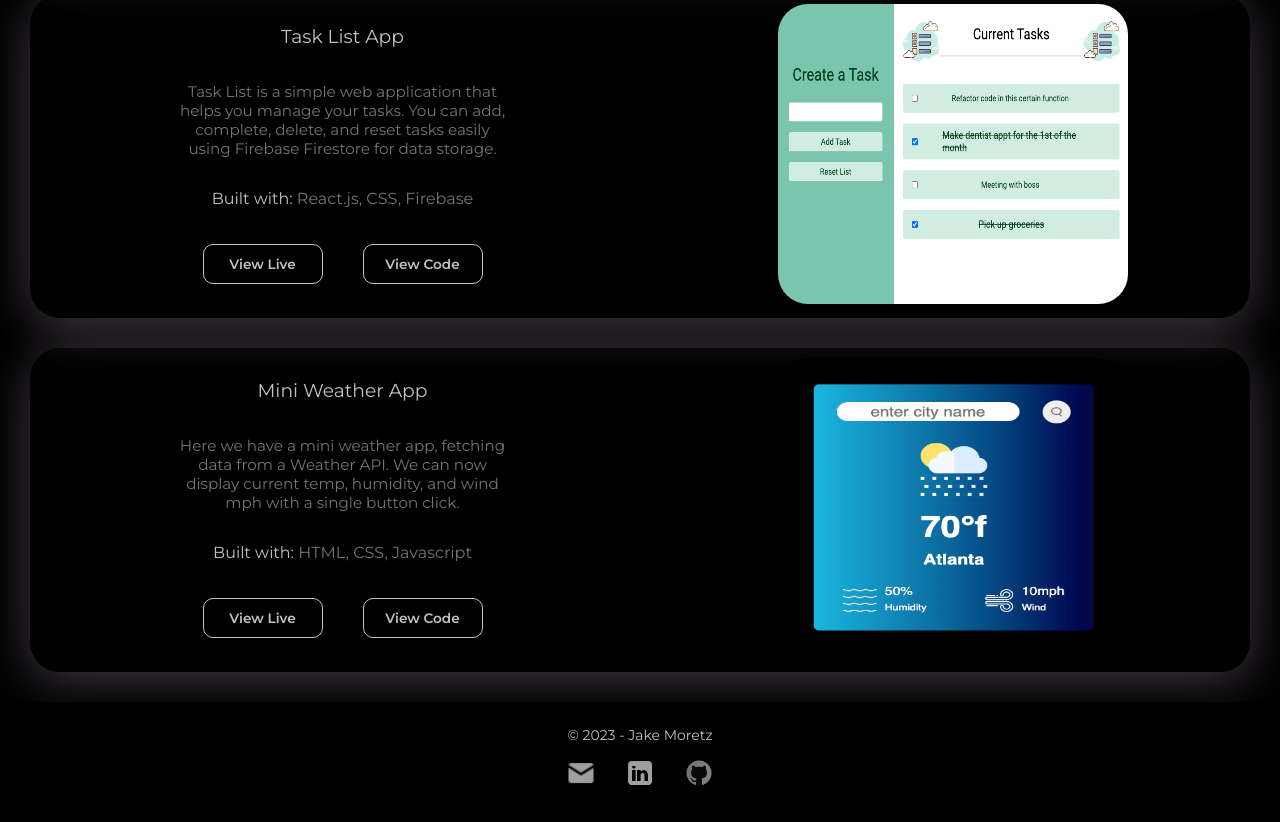
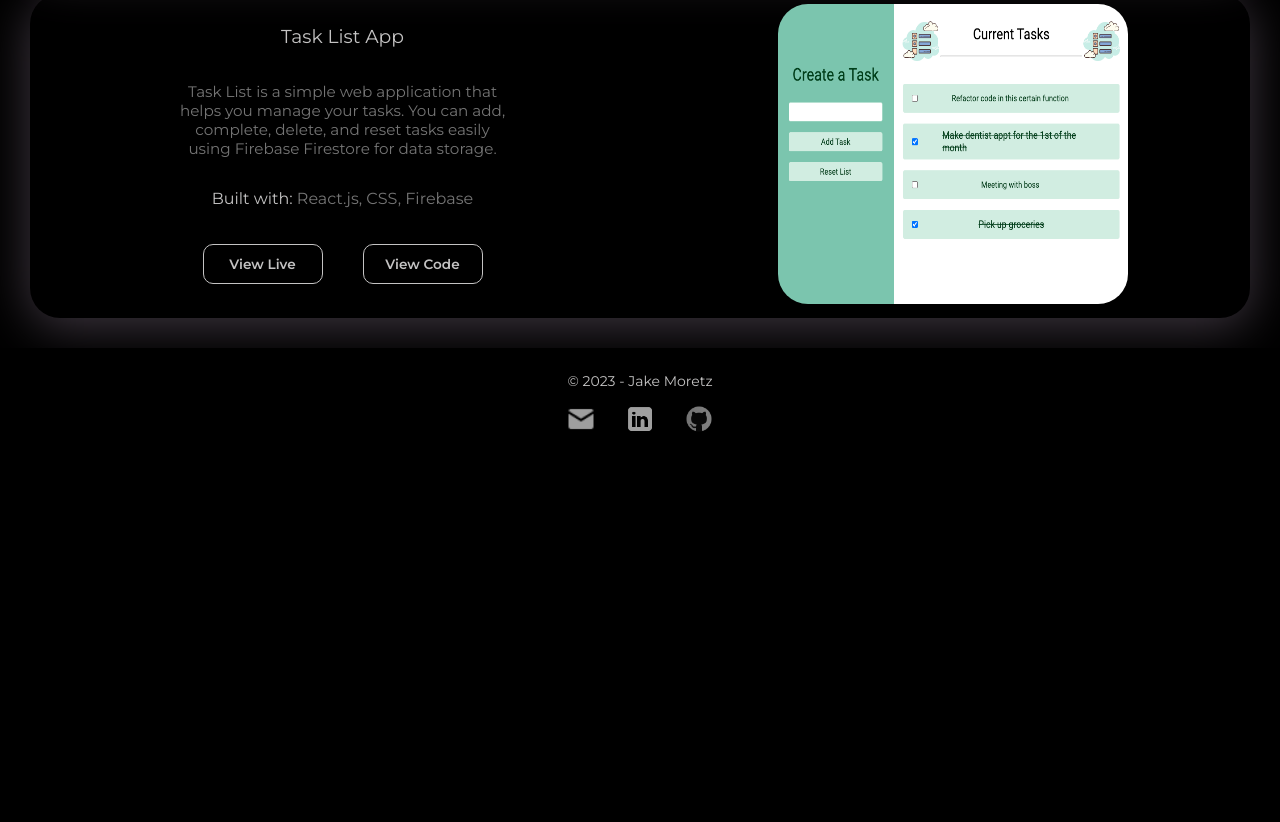
Before and after one commit to JakeMoretz/portfolio-v2, a React (Vite) app in the folder vite-project/: page / in a window 1280 px wide. Shown: the part 1969-2791 px from the top of the page. After the commit the page ends 2437 px from the top, so only its background shows below. Built offline with nearby package versions, Linux system fonts and the light colour scheme.

Commit message:
changing up the project cards

```diff
--- a/vite-project/src/projectData.js
+++ b/vite-project/src/projectData.js
@@ -17,13 +17,5 @@ export default [
         live: 'https://jakemoretz.github.io/task-list/',
         code: 'https://github.com/JakeMoretz/task-list',
     },
-    {
-        id: '3',
-        title: 'Mini Weather App',
-        description: 'Here we have a mini weather app, fetching data from a Weather API. We can now display current temp, humidity, and wind mph with a single button click.',
-        stack: 'HTML, CSS, Javascript',
-        img: './weather.png',
-        live: 'https://jakemoretz.github.io/weather-app/',
-        code: 'https://github.com/JakeMoretz/weather-app/blob/main/index.js',
-    },
+
 ];
```
